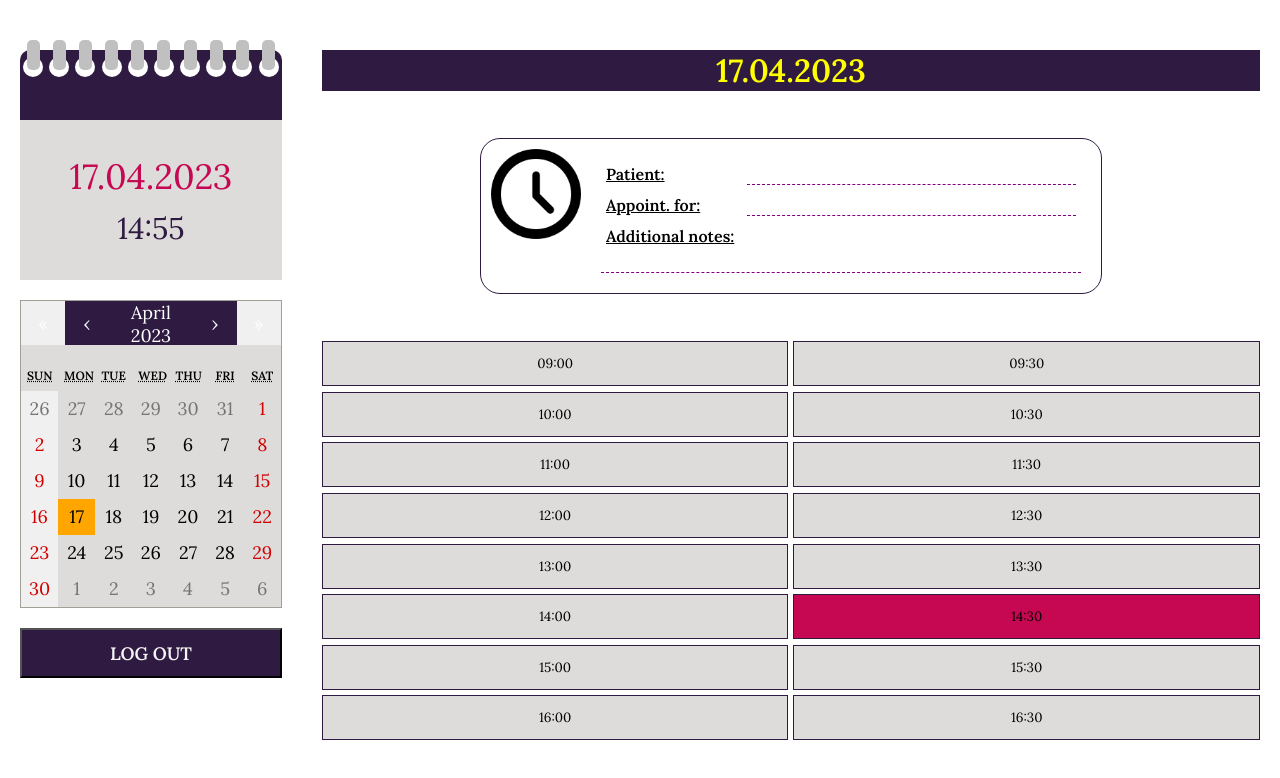
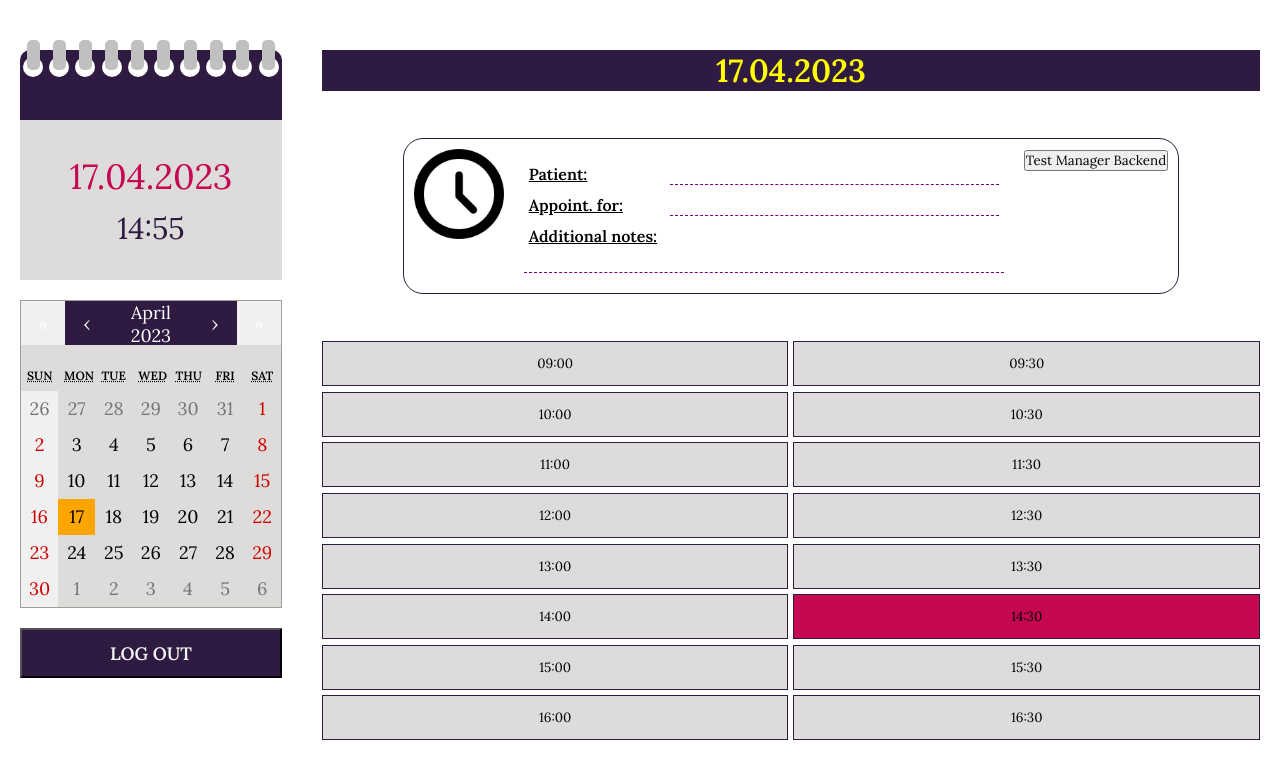
Before and after one commit to codeyourwaytofreedom/the_secretary, a Next.js app: page /manager in a window 1280 px wide. Shown: the top 778 px of the page. Built offline with nearby package versions, Linux system fonts and the light colour scheme.

Commit message:
New API route for appointment registering.
Connection created.

Selected Date and time slot to be sent to backend.

Keep going.

Remember why you started.

```diff
--- a/pages/api/login.ts
+++ b/pages/api/login.ts
@@ -9,16 +9,10 @@ interface Clinic {
   password: string;
 }
 
-interface ip_catch {
-  req: NextApiRequest;
-}
-
-
 export default async function handler(
   req: NextApiRequest,
   res: NextApiResponse
 ) {
-
   const token = jwt.sign({ userId: "7fgh" }, (process.env.JWT_SECRET as string));
   res.setHeader('Set-Cookie', `token=${token}; HttpOnly; Max-Age=${60 * 60}; Path=/; Secure`);
   res.status(200).json({ message: 'Cookie set successfully', url:"/manager" });
--- /dev/null
+++ b/pages/api/manager.ts
@@ -0,0 +1,11 @@
+// Next.js API route support: https://nextjs.org/docs/api-routes/introduction
+import type { NextApiRequest, NextApiResponse } from 'next'
+import { connectToDatabase } from './mongodb';
+
+export default async function handler(
+  req: NextApiRequest,
+  res: NextApiResponse
+) {
+    console.log(req.body)
+  res.status(200).json({ app: 'Appointment Manager' });
+}
--- a/pages/manager.tsx
+++ b/pages/manager.tsx
@@ -44,6 +44,15 @@ const Manager = () => {
         setSelectedSlot(e.target.value)
     }
 
+    const handle_register = async () => {
+        const res = await fetch("http://localhost:3000/api/manager",{
+            method:"POST",
+            body:selected_slot
+        })
+        const data = await res.json();
+        console.log(data)
+    }
+
     return (
     <>
     <div className={a.double}>
@@ -79,6 +88,9 @@ const Manager = () => {
                         </div>
                         <div contentEditable id={a.additional}></div>
                     </div>
+                    <div>
+                        <button onClick={handle_register}>Test Manager Backend</button>
+                    </div>
                 </div>
             </div>
         }
```
